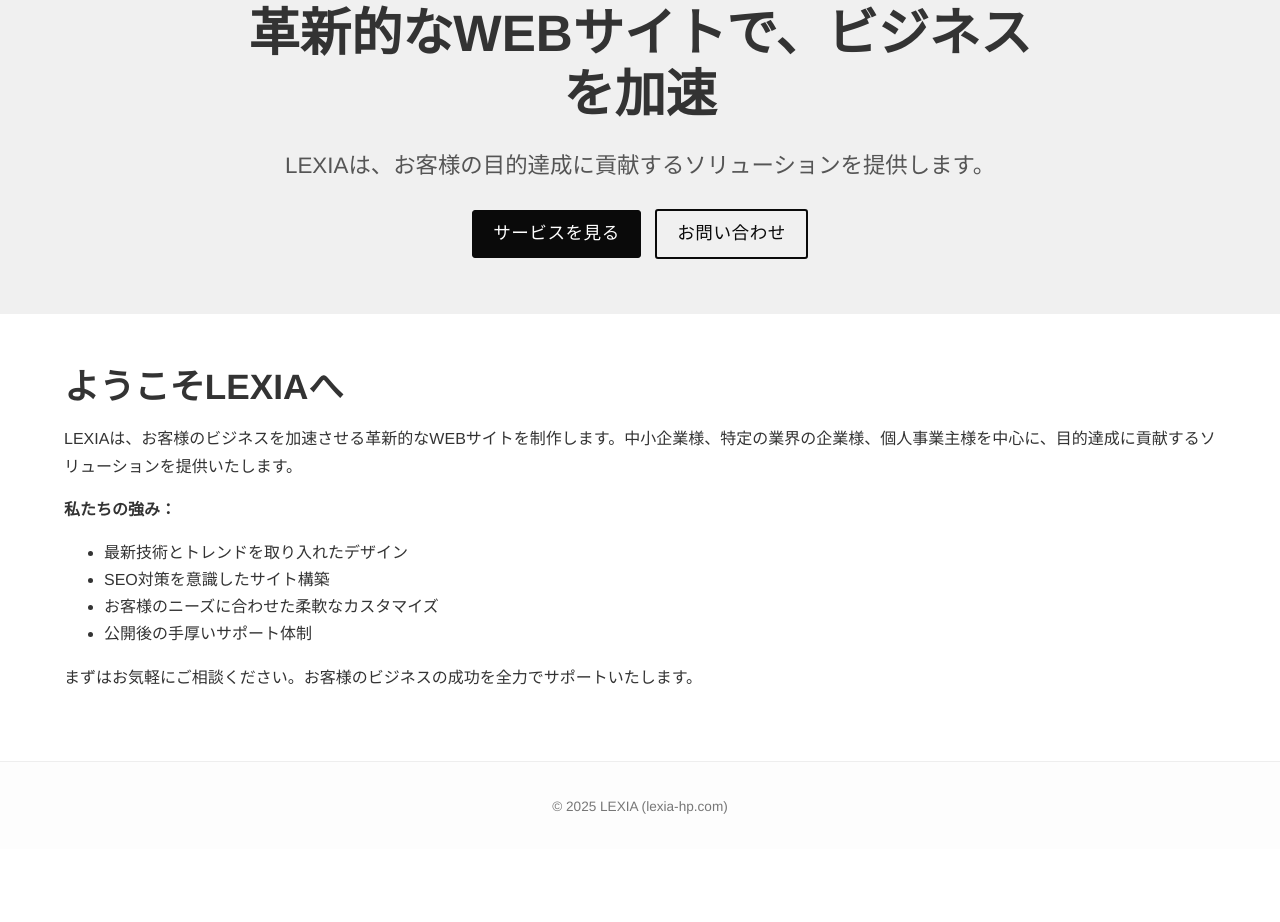
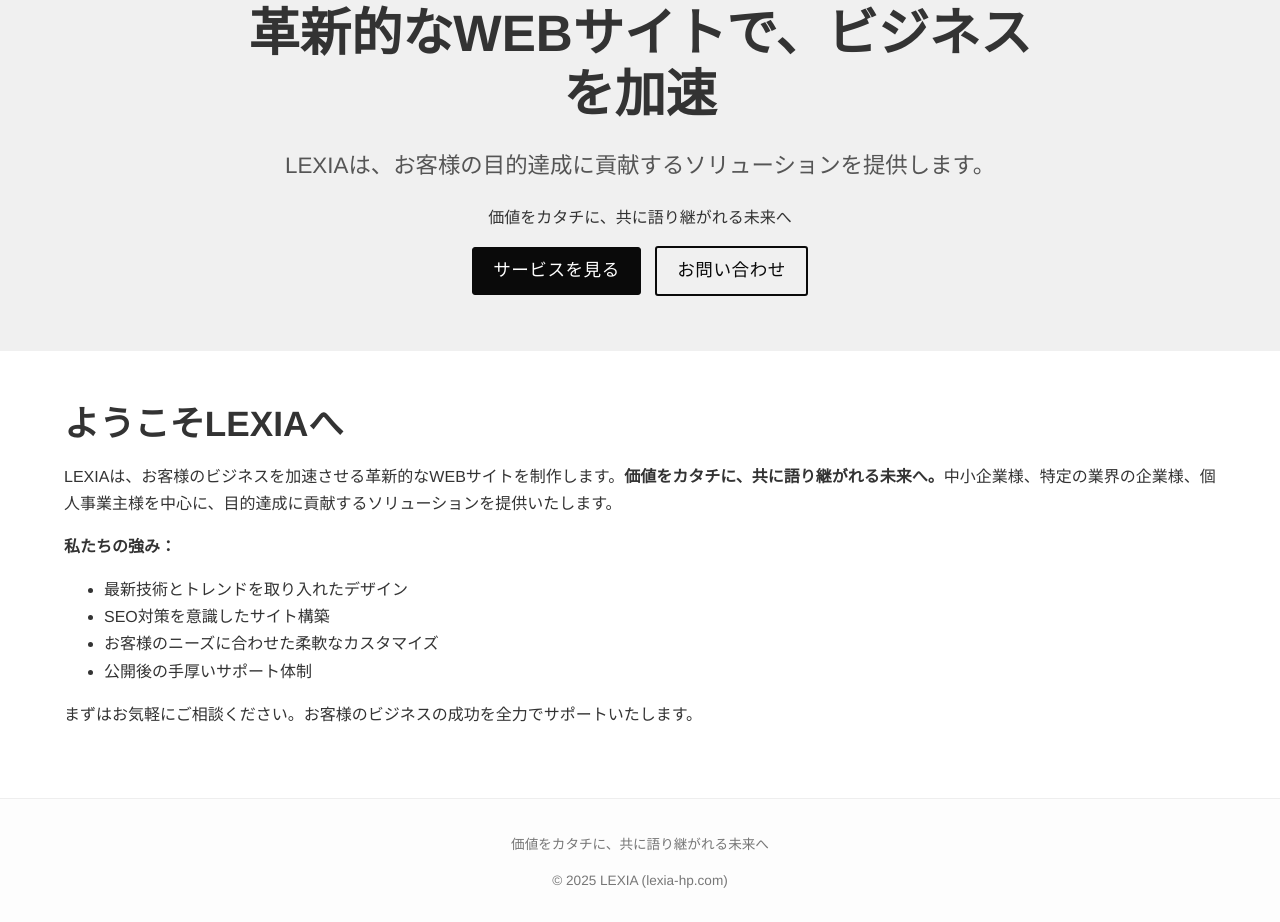
Before and after one commit to watoma06/LEXIA-HP, a plain HTML site: page index.html in a window 1280 px wide. Shown: the part 184-1106 px from the top of the page. Before the commit the page ends 1033 px from the top, so only its background shows below. Drawn offline with Linux system fonts and the light colour scheme.

Commit message:
フッターと本文にキャッチフレーズ「価値をカタチに、共に語り継がれる未来へ」を追加

```diff
--- a/index.html
+++ b/index.html
@@ -41,6 +41,7 @@
         <div class="container">
             <h1>革新的なWEBサイトで、ビジネスを加速</h1>
             <p class="subtitle">LEXIAは、お客様の目的達成に貢献するソリューションを提供します。</p>
+            <p class="catchphrase">価値をカタチに、共に語り継がれる未来へ</p>
             <a href="services.html" class="button">サービスを見る</a>
             <a href="contact.html" class="button button-secondary">お問い合わせ</a>
         </div>
@@ -49,7 +50,7 @@
     <main>
         <div class="container">
             <h2>ようこそLEXIAへ</h2>
-            <p>LEXIAは、お客様のビジネスを加速させる革新的なWEBサイトを制作します。中小企業様、特定の業界の企業様、個人事業主様を中心に、目的達成に貢献するソリューションを提供いたします。</p>
+            <p>LEXIAは、お客様のビジネスを加速させる革新的なWEBサイトを制作します。<strong>価値をカタチに、共に語り継がれる未来へ。</strong>中小企業様、特定の業界の企業様、個人事業主様を中心に、目的達成に貢献するソリューションを提供いたします。</p>
             <p><strong>私たちの強み：</strong></p>
             <ul>
                 <li>最新技術とトレンドを取り入れたデザイン</li>
@@ -63,6 +64,7 @@
 
     <footer>
         <div class="container">
+            <p class="catchphrase-footer">価値をカタチに、共に語り継がれる未来へ</p>
             <p>&copy; 2025 LEXIA (lexia-hp.com)</p>
         </div>
     </footer>
```
Also changed, not shown: about.html (+1 -0 lines), portfolio.html (+2 -1 lines), services.html (+2 -1 lines).
